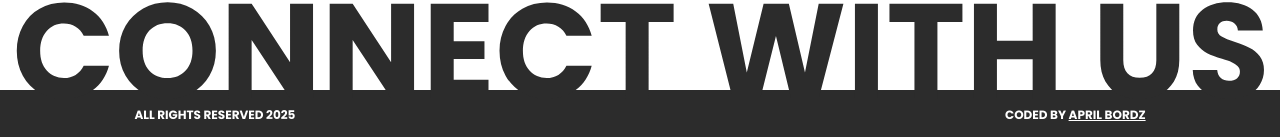
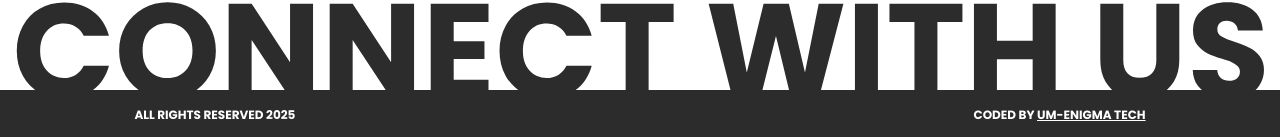
Before and after one commit to yoshbatula/um-enigma, a React (Vite) app: page / in a window 1280 px wide. Shown: the part 4984-5121 px from the top of the page. Built offline with nearby package versions, Linux system fonts and the light colour scheme.

Commit message:
added new footer

```diff
--- a/src/components/Footer.jsx
+++ b/src/components/Footer.jsx
@@ -24,7 +24,7 @@ export default function Footer(){
     <div className='h-[50px] w-full bg-[#2C2C2C] px-[calc(4vw)] lg:px-[6vw] xl:px-[calc(8vw+32px)]
     flex justify-between items-center'>
       <p className='text-[12px] font-Poppins-Bold text-white'>ALL RIGHTS RESERVED 2025</p>
-      <p className='text-[12px] font-Poppins-Bold text-white'>CODED BY <a className='underline' target='_blank' href="https://www.facebook.com/aprilbords.nerosa">APRIL BORDZ</a></p>
+      <p className='text-[12px] font-Poppins-Bold text-white'>CODED BY <a className='underline' target='_blank' href="https://www.facebook.com/um.enigma">UM-ENIGMA TECH</a></p>
       <div className='absolute left-1/2 -translate-x-1/2 bottom-[45px] lg:bottom-[40px] w-[calc(100%-32px)] h-fit flex  items-start'>
       <img src={connectWithUs} className=' text-[7vw] font-Poppins-Bold
       w-full
```
